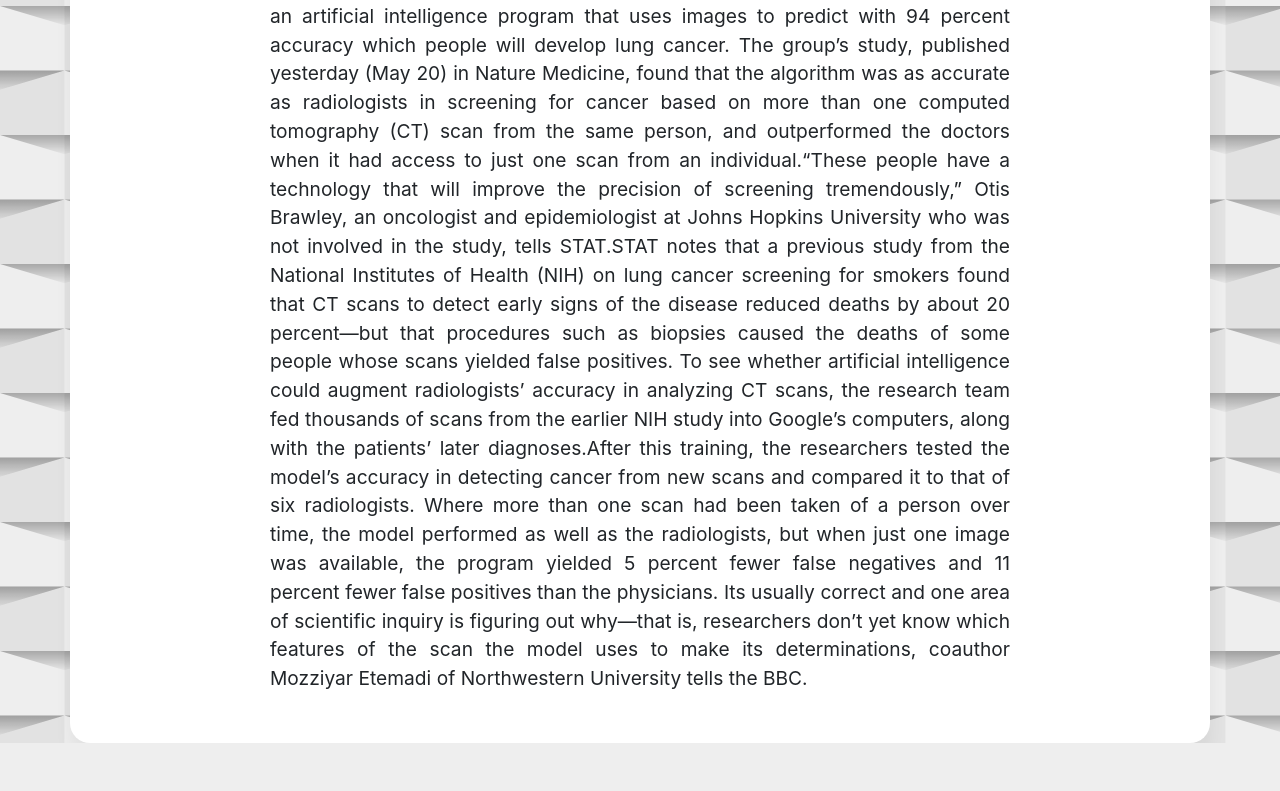
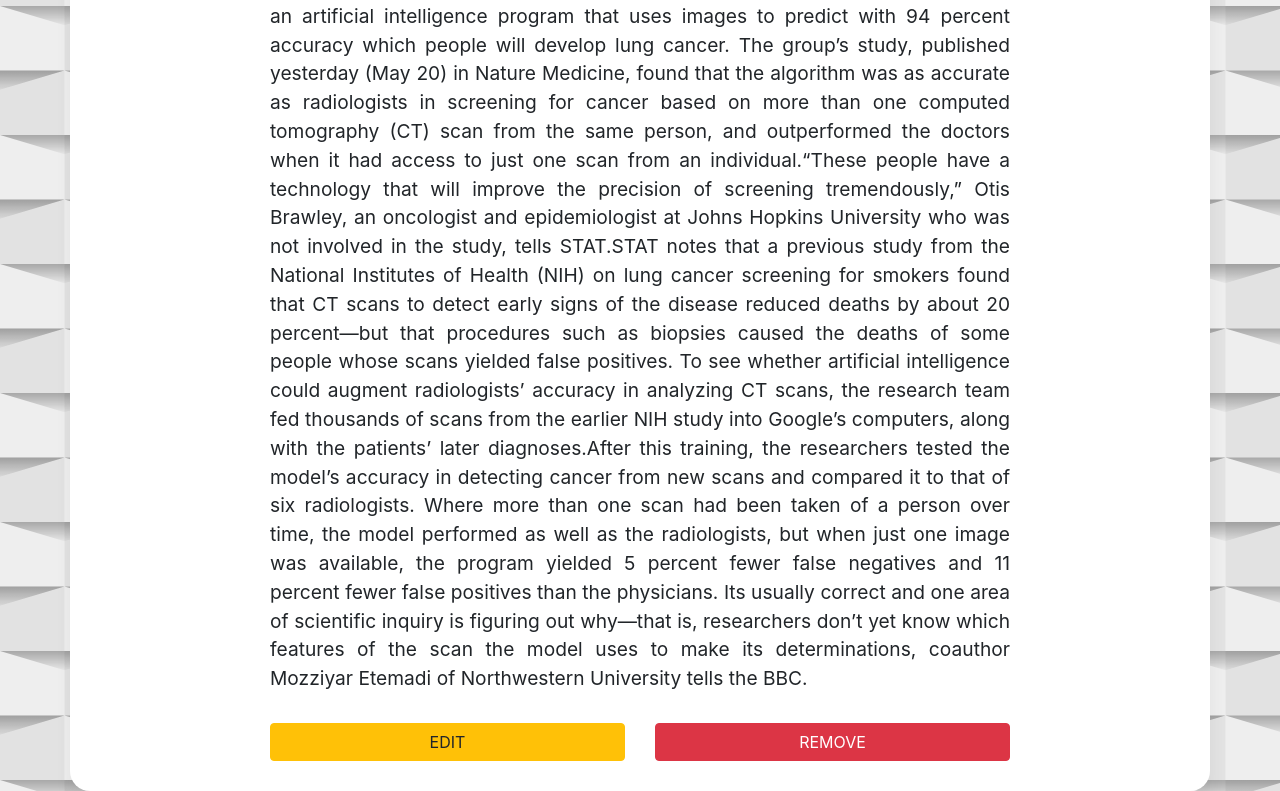
Before and after one commit to BrManga/myBlog, a React (Create React App) app: page /blog/1 in a window 1280 px wide. Shown: the part 897-1688 px from the top of the page. Before the commit the page ends 1640 px from the top, so only its background shows below. Built offline with nearby package versions, Linux system fonts and the light colour scheme.

Commit message:
Details page delete edit buttons added, combined to reducers

```diff
--- a/src/data.js
+++ b/src/data.js
@@ -1,4 +1,4 @@
-export const data = {
+export const initialState = {
   articels: [
     {
       title: "AI Accurately Detects Lung Cancer in Scans",
--- a/src/js/reducers/index.js
+++ b/src/js/reducers/index.js
@@ -2,30 +2,25 @@
   ADD_ARTICLE,
   DELETE_ARTICLE,
   EDIT_ARTICLE,
-  ADD_SLUG
 } from "../constants/action-types";
-import { data } from "../../data";
-const initialState = data;
+import { initialState } from "../../data";
 
+const deletebyId = (state = initialState, id) => {
+  const { articels } = state;
+  //console.log("reducer deletebyid", state);
+  const articles = articels.filter(article => article.id !== id);
+  return articles;
+};
 const rootReducer = (state = initialState, action) => {
   switch (action.type) {
     case ADD_ARTICLE:
-      return console.log("rootReducer");
-
+      return console.log("rootReducer add");
     case DELETE_ARTICLE:
-      return Object.assign({}, state, {
-        articles: state.concat(action.payload)
-      });
+      console.log("rootReducer delete", action);
+      return deletebyId(state, action.id);
     case EDIT_ARTICLE:
-      return Object.assign({}, state, {
-        articles: state.concat(action.payload)
-      });
-    case ADD_SLUG:
-      console.log("slugy");
-
-      return Object.assign({}, state, {
-        slug: action.payload
-      });
+      console.log("rootReducer edit", action.id);
+      return state;
     default:
       return state;
   }
--- a/src/pages/Details/Details.js
+++ b/src/pages/Details/Details.js
@@ -1,14 +1,17 @@
 import React from "react";
 import { connect } from "react-redux";
-import { Container, Row, Col } from "react-bootstrap";
+import { Container, Row, Col, Button } from "react-bootstrap";
 import "./Details.styles.scss";
+import { EDIT_ARTICLE, DELETE_ARTICLE } from "../../js/constants/action-types";
 
 function Details(props) {
+  const { editArticle, deleteArticle, articels } = props;
+
   const itemid = props.match.params.slug;
-  const detailArray = props.articels.filter(article => {
+  const detailArray = articels.filter(article => {
     return article.id == itemid;
   });
-  console.log(detailArray);
+  console.log("detailArray", detailArray);
   const { title, subtitle, author, image, date, text } = detailArray[0];
   return (
     <Container className="detailContainer">
@@ -29,17 +32,43 @@
           {author} - {date}
         </Col>
       </Row>
-        <hr className="style-seven"/>
+      <hr className="style-seven" />
 
       <Row>
         <Col xs="12" className="detailText">
           {text}
         </Col>
       </Row>
+      <Row className="buttonGroup">
+        <Col xs="6">
+          <Button
+            onClick={() => editArticle(detailArray[0].id)}
+            variant="warning"
+            block
+          >
+            EDIT
+          </Button>
+        </Col>
+        <Col xs="6">
+          <Button
+            onClick={() => deleteArticle(detailArray[0].id)}
+            variant="danger"
+            block
+          >
+            REMOVE
+          </Button>
+        </Col>
+      </Row>
     </Container>
   );
 }
 const mapStateToProps = state => {
-  return state;
+  return { articels: state.articels };
 };
-export default connect(mapStateToProps)(Details);
+const mapDispatchToProps = dispatch => {
+  return {
+    editArticle: id => dispatch({ type: EDIT_ARTICLE, id: id }),
+    deleteArticle: id => dispatch({ type: DELETE_ARTICLE, id: id })
+  };
+};
+export default connect(mapStateToProps, mapDispatchToProps)(Details);
--- a/src/pages/Details/Details.styles.scss
+++ b/src/pages/Details/Details.styles.scss
@@ -1,5 +1,6 @@
 .detailContainer {
   padding: 0px 200px !important;
+  margin-bottom: 50px;
 }
 .imageRow {
   display: flex;
@@ -34,7 +35,7 @@
 .detailText {
   font-size: 1.2rem;
   text-align: justify;
-  margin-bottom: 50px;
+  margin-bottom: 30px;
 }
 /* Flaired edges, by Tomas Theunissen */
 
@@ -46,3 +47,6 @@
   background-position: center;
   background-repeat: no-repeat;
 }
+.buttonGroup {
+  padding-bottom: 30px;
+}
```
Also changed, not shown: src/js/actions/index.js (+10 -13 lines).
